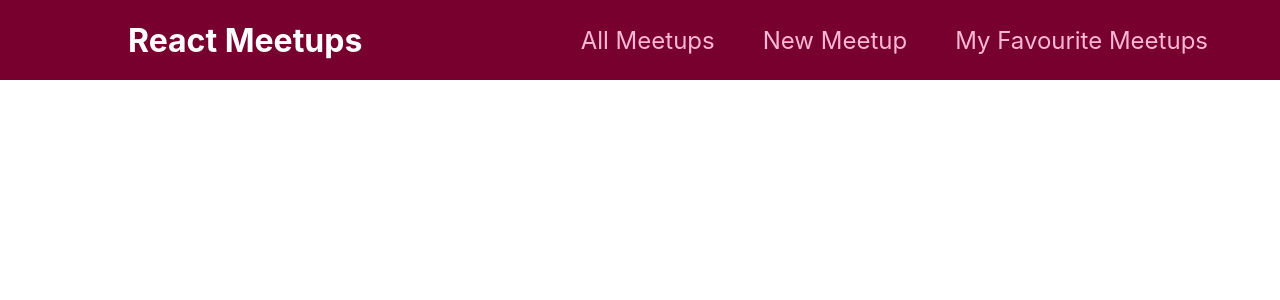
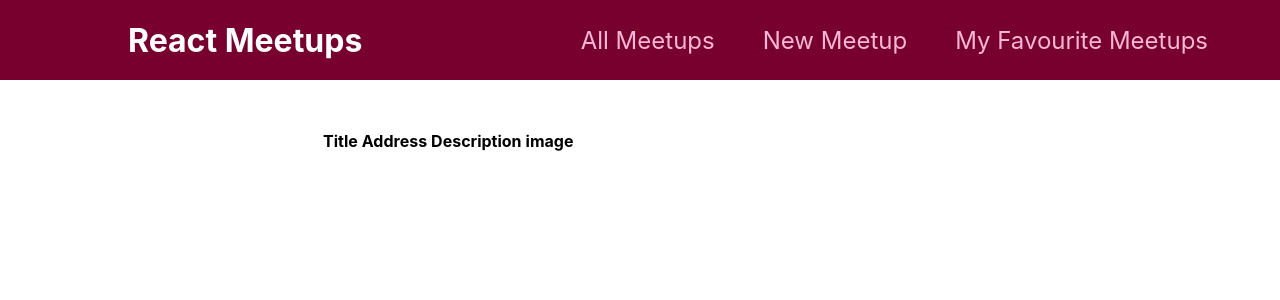
Before and after one commit to Heshan-kavi/react-course-app, a React (Create React App) app: page /confirmationpage in a window 1280 px wide. Shown: the top 300 px of the page. Built offline with nearby package versions, Linux system fonts and the light colour scheme.

Commit message:
Confirmation page added

```diff
--- a/src/App.js
+++ b/src/App.js
@@ -4,6 +4,7 @@ import Layout from './components/layout/Layout';
 import AllMeetups from './pages/AllMeetups';
 import Favourites from './pages/Favourites';
 import NewMeetUp from './pages/NewMeetup';
+import ConfirmationPage from './pages/ConfirmationPage';
 
 function App() {
   return (
@@ -12,6 +13,8 @@ function App() {
         <Route path="/" element={<AllMeetups/>} />
         <Route path="/favourites" element={<Favourites/>} />
         <Route path="/newmeetup" element={<NewMeetUp/>} />
+        <Route path="/newmeetup" element={<NewMeetUp/>} />
+        <Route path="/confirmationpage" element={<ConfirmationPage/>} />
       </Routes>
     </Layout>
   );
--- a/src/components/meetups/MeetupItem.js
+++ b/src/components/meetups/MeetupItem.js
@@ -22,6 +22,7 @@ function MeetupItem (props){
             id: meetup.id,
             title: meetup.title,
             description: meetup.description,
+            address: meetup.address,
             image: meetup.image,
             isAFavourite: true
         }))
--- /dev/null
+++ b/src/pages/ConfirmationPage.js
@@ -0,0 +1,34 @@
+import { useSelector } from "react-redux";
+
+
+function ConfirmationPage(){
+
+    const favouriteList = useSelector((state) => state.favourite.favouriteList);
+
+    return (
+        <table>
+                <thead>
+                <tr>
+                    <th>Title</th>
+                    <th>Address</th>
+                    <th>Description</th>
+                    <th>image</th>
+                </tr>
+                </thead>
+                <tbody>
+                {favouriteList.map((val) => {
+                    return (
+                        <tr key={val.id}>
+                            <td>{val.title}</td>
+                            <td>{val.address}</td>
+                            <td width="1000px">{val.description}</td>
+                            <td><img src={val.image} alt="React Image" width="150px"/></td>
+                        </tr>
+                    )
+                })}
+                </tbody>
+            </table>
+    )
+}
+
+export default ConfirmationPage;
--- a/src/pages/Favourites.js
+++ b/src/pages/Favourites.js
@@ -1,23 +1,21 @@
 import { useSelector } from "react-redux";
+import { useNavigate } from "react-router-dom";
 import MeetupList from "../components/meetups/MeetupList";
 import classes from './Favourites.module.css';
 
 function Favourites (){
 
   const favouriteList = useSelector(state => state.favourite.favouriteList)
-
-  function confirmFavourites(){
-    console.log(favouriteList);
-  }
+  const navigate = useNavigate();
 
     return (
         <section>
-        <h1>My Favourites meetings</h1>
-        <MeetupList meetups={favouriteList}/>
-        <div className={classes.actions}>
-        <button onClick={confirmFavourites}>Save Favourites</button>
-        </div>
-      </section>
+          <h1>My Favourites meetings</h1>
+          <MeetupList meetups={favouriteList}/>
+          <div className={classes.actions}>
+            {favouriteList.length > 0 && <button onClick={() => {navigate('/confirmationpage', {replace : true})}}>Save Favourites</button>}
+          </div>
+        </section>
     )
 }
 
```
Also changed, not shown: 1 other file (tests, documents, lock files or other folders).
